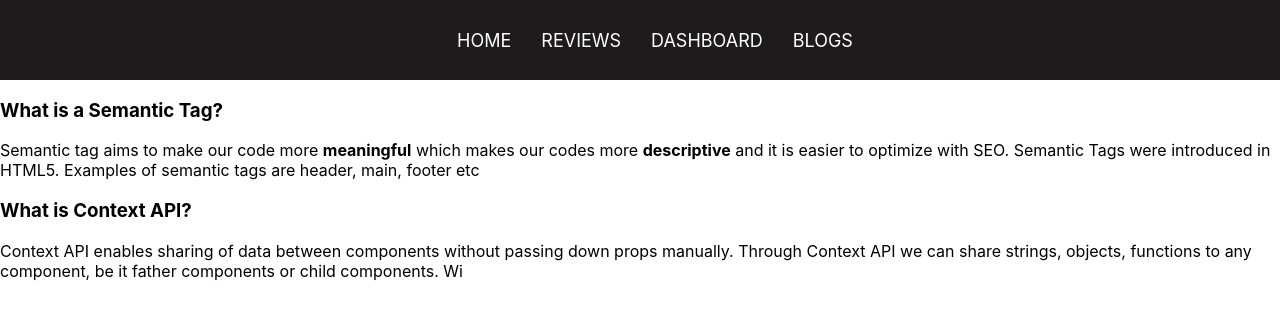
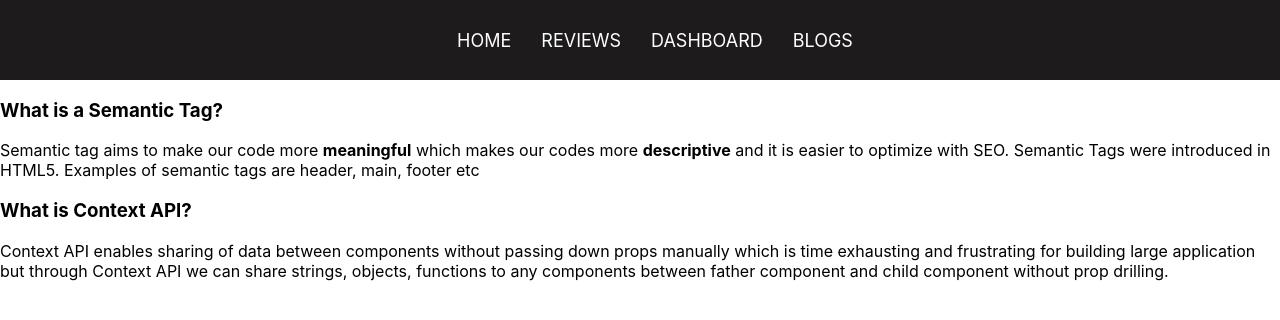
Before and after one commit to no7hingisimpossible/WatchMart, a React (Create React App) app: page /blogs in a window 1280 px wide. Shown: the top 320 px of the page. Built offline with nearby package versions, Linux system fonts and the light colour scheme.

Commit message:
blogs re-edit

```diff
--- a/src/components/Blogs/Blogs.js
+++ b/src/components/Blogs/Blogs.js
@@ -7,7 +7,7 @@ const Blogs = () => {
             <h3>What is a Semantic Tag?</h3>
             <p>Semantic tag aims to make our code more <b>meaningful</b> which makes our codes more <b>descriptive</b> and it is easier to optimize with SEO. Semantic Tags were introduced in HTML5. Examples of semantic tags are header, main, footer etc</p>
             <h3>What is Context API?</h3>
-            <p>Context API enables sharing of data between components without passing down props manually. Through Context API we can share strings, objects, functions to any component, be it father components or child components. Wi</p>
+            <p>Context API enables sharing of data between components without passing down props manually which is time exhausting and frustrating for building large application but through Context API we can share strings, objects, functions to any components between father component and child component without prop drilling. </p>
         </div>
     );
 };
```
